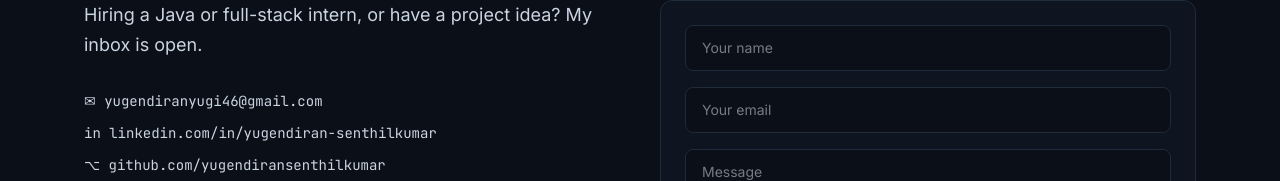
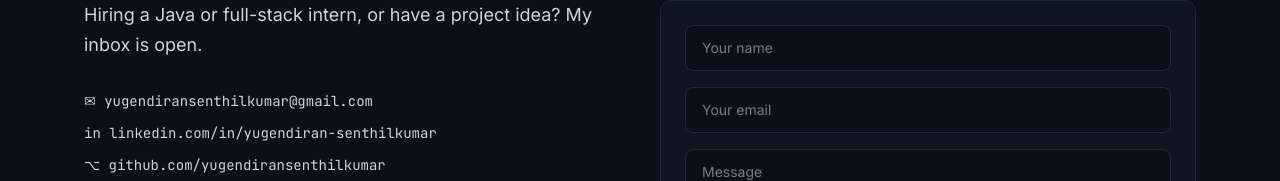
Before and after one commit to yugendiransenthilkumar/portfolio, a React (Vite) app: page / in a window 1280 px wide. Shown: the part 4737-4918 px from the top of the page. Built offline with nearby package versions, Linux system fonts and the light colour scheme.

Commit message:
Contact form and email now go to yugendiransenthilkumar@gmail.com

```diff
--- a/src/data.js
+++ b/src/data.js
@@ -10,7 +10,7 @@ export const profile = {
   degree: 'B.Tech Information Technology',
   batch: '2023 – 2027',
   cgpa: '7.5',
-  email: 'yugendiranyugi46@gmail.com',
+  email: 'yugendiransenthilkumar@gmail.com',
   linkedin: 'https://www.linkedin.com/in/yugendiran-senthilkumar',
   github: 'https://github.com/yugendiransenthilkumar',
   status: 'Open to internships & 2027 full-time roles',
```
